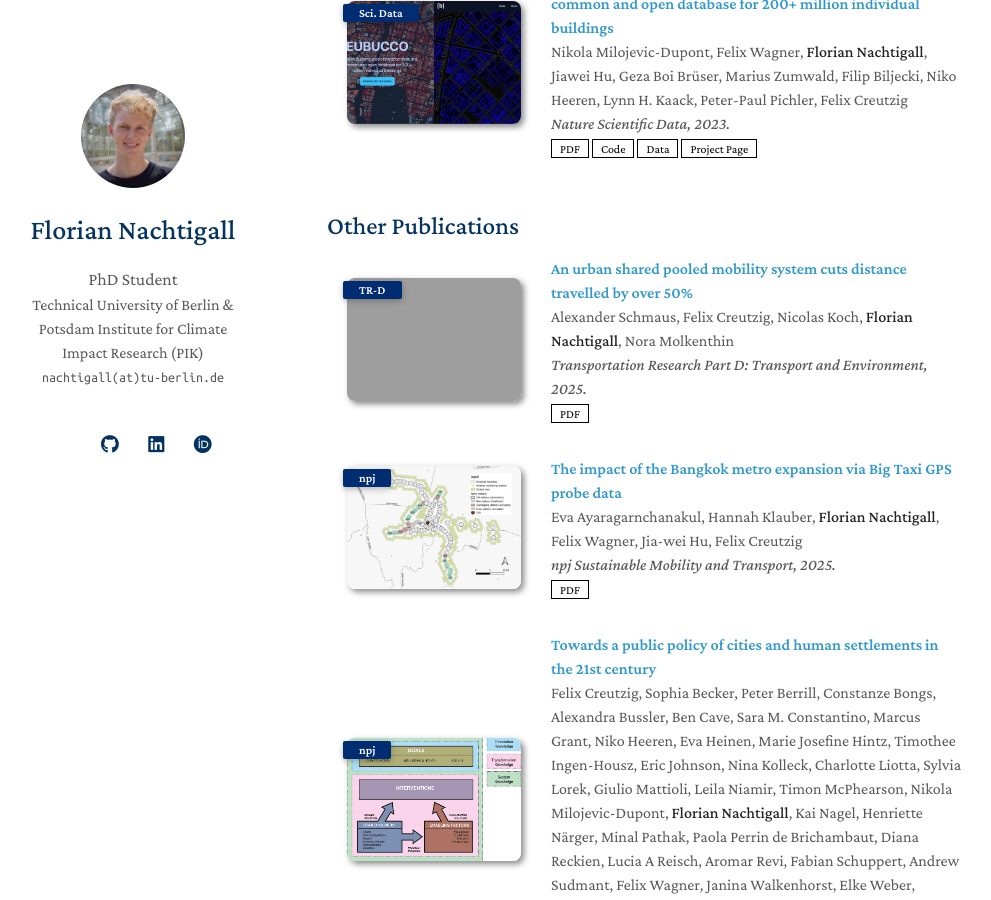
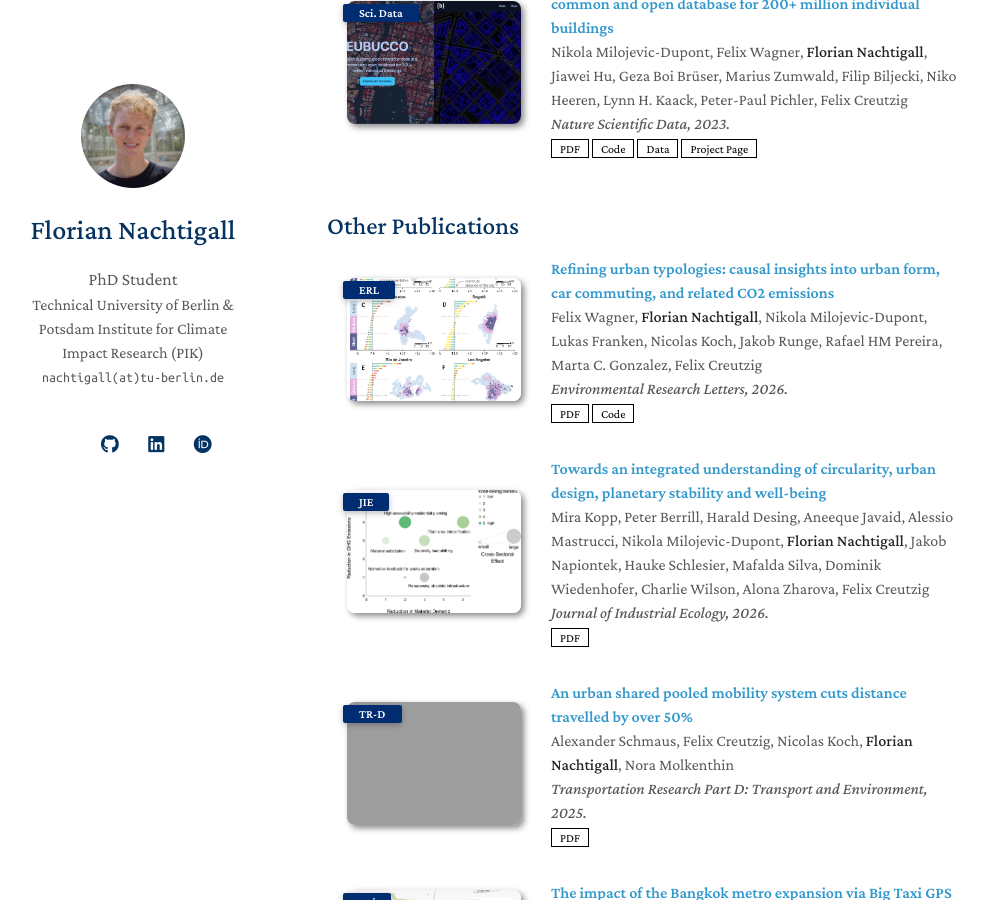
Before and after one commit to FlorianNachtigall/floriannachtigall.github.io, a Jekyll site: the page built from index.md, in a window 1280 px wide and 900 px high, scrolled down 1468 px. Shown: the whole window, without its empty margins (143-1134 px from the left). Built offline with Jekyll 4.4.1, drawn with Linux system fonts in a browser that asks for light colours; nearby versions of some CDN libraries; a style sheet for code colours, icons or effects is not loaded; our own code applies the rules of GitHub Pages for plain Markdown files; grey boxes are pictures that could not be loaded.

Commit message:
Add JIE and ERL publications

```diff
--- a/_data/publications.yml
+++ b/_data/publications.yml
@@ -36,6 +36,28 @@ main:
     image: ./assets/img/eubucco-thumbnail.webp
 
 other:
+  - title: "Refining urban typologies: causal insights into urban form, car commuting, and related CO2 emissions"
+    authors: Felix Wagner, <strong>Florian Nachtigall</strong>, Nikola Milojevic-Dupont, Lukas Franken, Nicolas Koch, Jakob Runge, Rafael HM Pereira, Marta C. Gonzalez, Felix Creutzig
+    conference_short: ERL
+    conference: "Environmental Research Letters, 2026."
+    pdf: https://iopscience.iop.org/article/10.1088/1748-9326/ae6881/pdf
+    link: https://iopscience.iop.org/article/10.1088/1748-9326/ae6881/meta
+    code: https://github.com/wagnerfe/xml4uf
+    # bibtex: ~
+    image: ./assets/img/wagner-2026-thumbnail.jpg
+    # notes: ~
+
+  - title: "Towards an integrated understanding of circularity, urban design, planetary stability and well-being"
+    authors: Mira Kopp, Peter Berrill, Harald Desing, Aneeque Javaid, Alessio Mastrucci, Nikola Milojevic-Dupont, <strong>Florian Nachtigall</strong>, Jakob Napiontek, Hauke Schlesier, Mafalda Silva, Dominik Wiedenhofer, Charlie Wilson, Alona Zharova, Felix Creutzig
+    conference_short: JIE
+    conference: "Journal of Industrial Ecology, 2026."
+    pdf: https://link.springer.com/content/pdf/10.1007/s44498-026-00108-x.pdf
+    link: https://link.springer.com/article/10.1007/s44498-026-00108-x
+    # code: ~
+    # bibtex: ~
+    image: ./assets/img/kopp-2026-thumbnail.jpeg
+    # notes: ~
+
   - title: An urban shared pooled mobility system cuts distance travelled by over 50%
     authors: Alexander Schmaus, Felix Creutzig, Nicolas Koch, <strong>Florian Nachtigall</strong>, Nora Molkenthin
     conference_short: TR-D
```
Also changed, not shown: assets/img/kopp-2026-thumbnail.jpeg (added), assets/img/wagner-2026-thumbnail.jpg (added).
